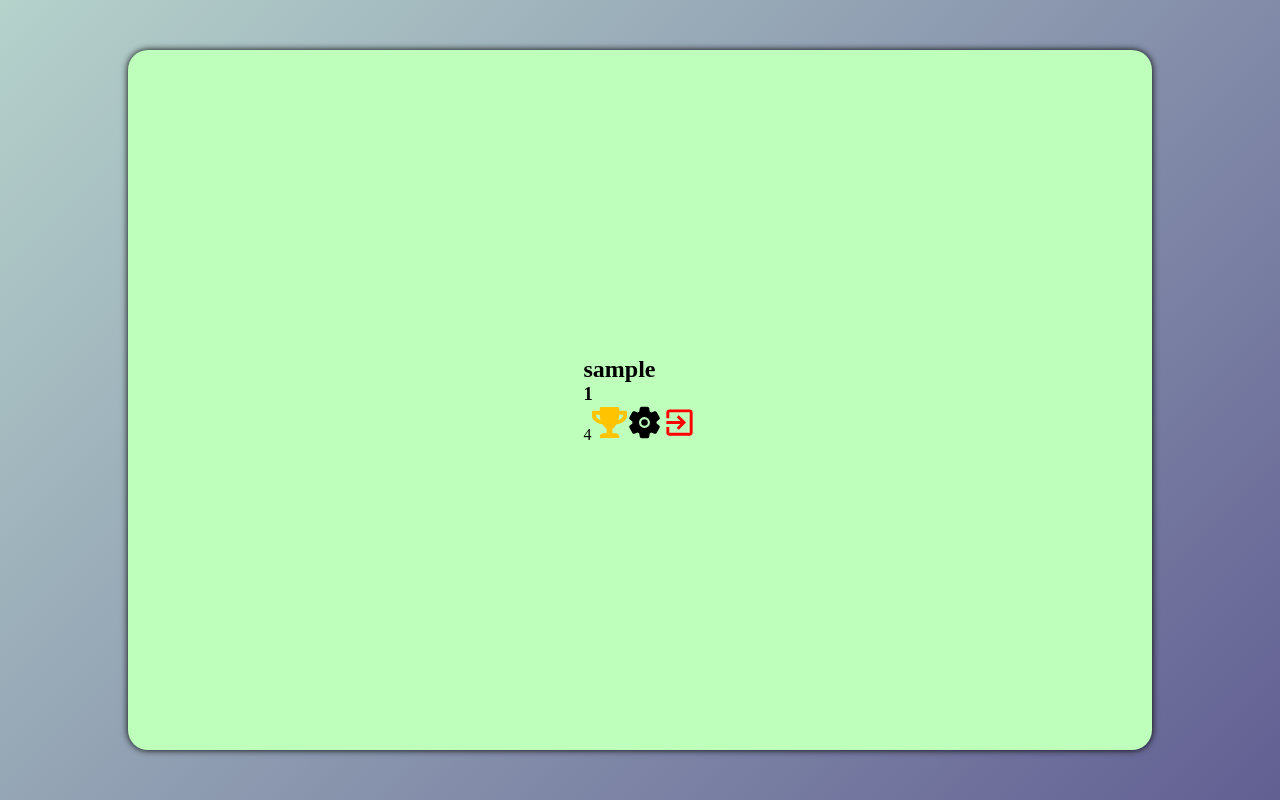
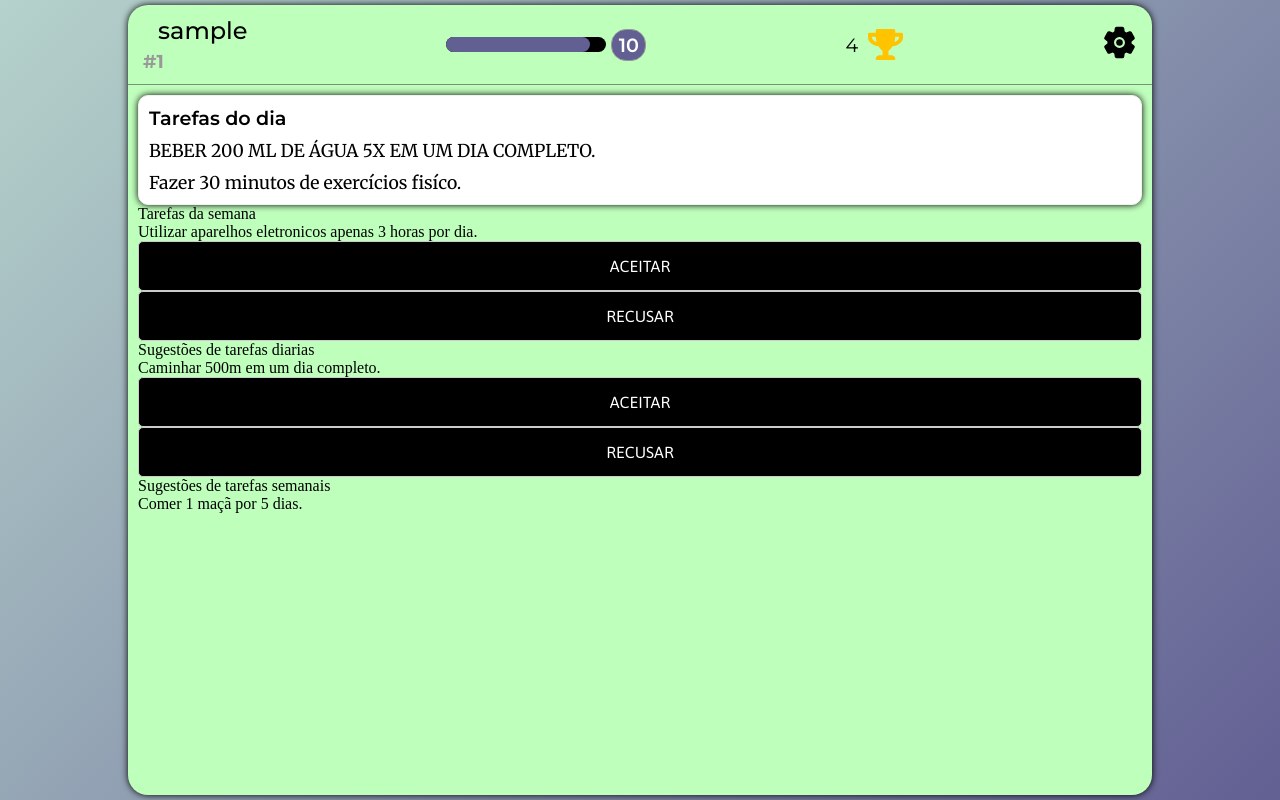
Before and after one commit to Fabrioco/Health-Game-Web, a React (Create React App) app: page /dashboard in a window 1280 px wide. Built offline with nearby package versions, Linux system fonts and the light colour scheme; no server answers; sample sign-in values are in the browser's storage.

Commit message:
Commit apenas para junção de um merge

```diff
--- a/src/contexts/auth.tsx
+++ b/src/contexts/auth.tsx
@@ -46,10 +46,18 @@ export function AuthProvider({ children }: AuthProviderChildrenType) {
     type: "",
   });
 
+  const navigate = useNavigate();
+
   React.useEffect(() => {
     const userStoraged = localStorage.getItem("@User");
     if (userStoraged) setUser(JSON.parse(userStoraged));
   }, []);
+
+  React.useEffect(() => {
+    if (user) {
+      navigate("/dashboard");
+    }
+  }, [user]);
 
   const signIn = async (email: string, password: string) => {
     await signInWithEmailAndPassword(auth, email, password)
--- a/src/pages/dashboard/Dashboard.tsx
+++ b/src/pages/dashboard/Dashboard.tsx
@@ -4,6 +4,7 @@ import { FaTrophy } from "react-icons/fa";
 import { IoSettings } from "react-icons/io5";
 import { IoMdExit } from "react-icons/io";
 import "./dashboardStyles.css";
+import Button from "../../components/button/Button";
 
 export default function Dashboard() {
   const { user, logOut } = useAuth();
@@ -12,23 +13,74 @@ export default function Dashboard() {
     logOut();
   };
 
-  console.log(user)
+  console.log(user);
 
   return (
     <div className="container">
       <div className="dashboard__content">
-        <header className="header-dashboard__content">
-          <h2>{user?.username}</h2>
-          <h3>{user?.uid}</h3>
-          <div className="bar-progress-outline">
-            <div className="bar-progress"></div>
+        <div className="header-dashboard__content">
+          <div className="username-uid">
+            <h2 className="username">{user?.username}</h2>
+            <h3 className="uid">#{user?.uid}</h3>
           </div>
-          <span>4</span>
-          <FaTrophy color="#FFC300" size={35} />
-          <IoSettings color="#000" size={35} />
-          <IoMdExit onClick={signOut} color="#FF0000" size={35} />
-        </header>
-        <main></main>
+          <div className="level">
+            <div className="bar-progress-outline">
+              <div className="bar-progress"></div>
+            </div>
+            <p className="nivel">10</p>
+          </div>
+          <div className="trophy">
+            <span>4</span>
+            <FaTrophy color="#FFC300" size={35} />
+          </div>
+          <i className="settings">
+            <IoSettings color="#000" size={35} />
+          </i>
+        </div>
+        <div className="main-dashboard__content">
+          <div className="actual-quest-day">
+            <span className="title">Tarefas do dia</span>
+            <div className="actual-quest">
+              <p className="quest-text">
+                Beber 200 ml de água 5x em um dia completo.
+              </p>
+            </div>
+            <div className="actual-quest">
+              <p>Fazer 30 minutos de exercícios fisíco.</p>
+            </div>
+          </div>
+          <div className="actual-quest-week">
+            <span>Tarefas da semana</span>
+            <div>
+              <p>Utilizar aparelhos eletronicos apenas 3 horas por dia.</p>
+              <Button onClick={() => {}} type="button">
+                Aceitar
+              </Button>
+              <Button onClick={() => {}} type="button">
+                Recusar
+              </Button>
+            </div>
+          </div>
+          <div className="sugestions-quests-day">
+            <span>Sugestões de tarefas diarias</span>
+            <div>
+              <p>Caminhar 500m em um dia completo.</p>
+              <Button onClick={() => {}} type="button">
+                Aceitar
+              </Button>
+              <Button onClick={() => {}} type="button">
+                Recusar
+              </Button>
+            </div>
+          </div>
+          <div className="sugetions-quests-week">
+            <span>Sugestões de tarefas semanais</span>
+            <div>
+              <p>Comer 1 maçã por 5 dias.</p>
+            </div>
+          </div>
+          <div className="list-friends"></div>
+        </div>
       </div>
     </div>
   );
--- a/src/pages/dashboard/dashboardStyles.css
+++ b/src/pages/dashboard/dashboardStyles.css
@@ -1,12 +1,129 @@
 .dashboard__content {
   width: 80%;
-  height: 700px;
+  height: 900px;
+  min-height: 500px;
   background-color: #bfffbc;
   display: flex;
   flex-direction: column;
   align-items: center;
-  justify-content: center;
-  padding: 25px;
   border-radius: 20px;
   box-shadow: 0 0 7px 0 #000;
+  margin: 5px;
 }
+
+.header-dashboard__content {
+  width: 100%;
+  height: 80px;
+  padding: 15px;
+  display: flex;
+  flex-direction: row;
+  align-items: center;
+  justify-content: space-between;
+  border-bottom: 1px solid #626262b5;
+}
+
+.username-uid {
+  font-family: var(--tertiary-font);
+  display: flex;
+  flex-direction: column;
+  gap: 5px;
+}
+
+.username-uid .username {
+  font-weight: 500;
+  padding-left: 15px;
+}
+
+.username-uid .uid {
+  color: #999999;
+  cursor: pointer;
+}
+
+.level {
+  width: 200px;
+  height: 30px;
+  display: flex;
+  flex-direction: row;
+  align-items: center;
+  gap: 5px;
+  font-family: var(--tertiary-font);
+  font-size: 1.2rem;
+  font-weight: 600;
+}
+
+.level .bar-progress-outline {
+  background-color: #000;
+  min-width: 80%;
+  height: 50%;
+  border-radius: 15px;
+}
+
+.bar-progress-outline .bar-progress {
+  width: 90%;
+  background-color: #625f93;
+  height: 100%;
+  border-radius: 15px;
+  transition: all 500ms ease;
+}
+
+.level .nivel {
+  background-color: #625f93;
+  border-radius: 15px;
+  height: 32px;
+  width: 50px;
+  border: 1px solid #999999;
+  color: #fff;
+  text-align: center;
+  padding: 3px;
+}
+
+.trophy {
+  display: flex;
+  align-items: center;
+  gap: 10px;
+  font: 1.2rem var(--tertiary-font);
+}
+
+.settings {
+  cursor: pointer;
+}
+
+.main-dashboard__content {
+  width: 100%;
+  height: 100%;
+  display: flex;
+  flex-direction: column;
+  padding: 10px;
+}
+
+.actual-quest-day {
+  background-color: #fff;
+  width: 100%;
+  max-height: 300px;
+  border-radius: 10px;
+  padding: 5px;
+  display: flex;
+  flex-direction: column;
+  border: 1px solid #f1f1f1;
+  box-shadow: 0 0 7px 0 #000;
+}
+
+.actual-quest-day .title {
+  font-family: var(--tertiary-font);
+  font-size: 1.2rem;
+  font-weight: 600;
+  padding: 5px;
+}
+
+.actual-quest {
+  font-family: var(--secondary-font);
+  padding: 5px;
+  font-size: 1.1rem;
+  display: flex;
+  gap: 5px;
+  align-items: center;
+}
+
+.actual-quest .quest-text {
+  text-transform: uppercase;
+}
```
